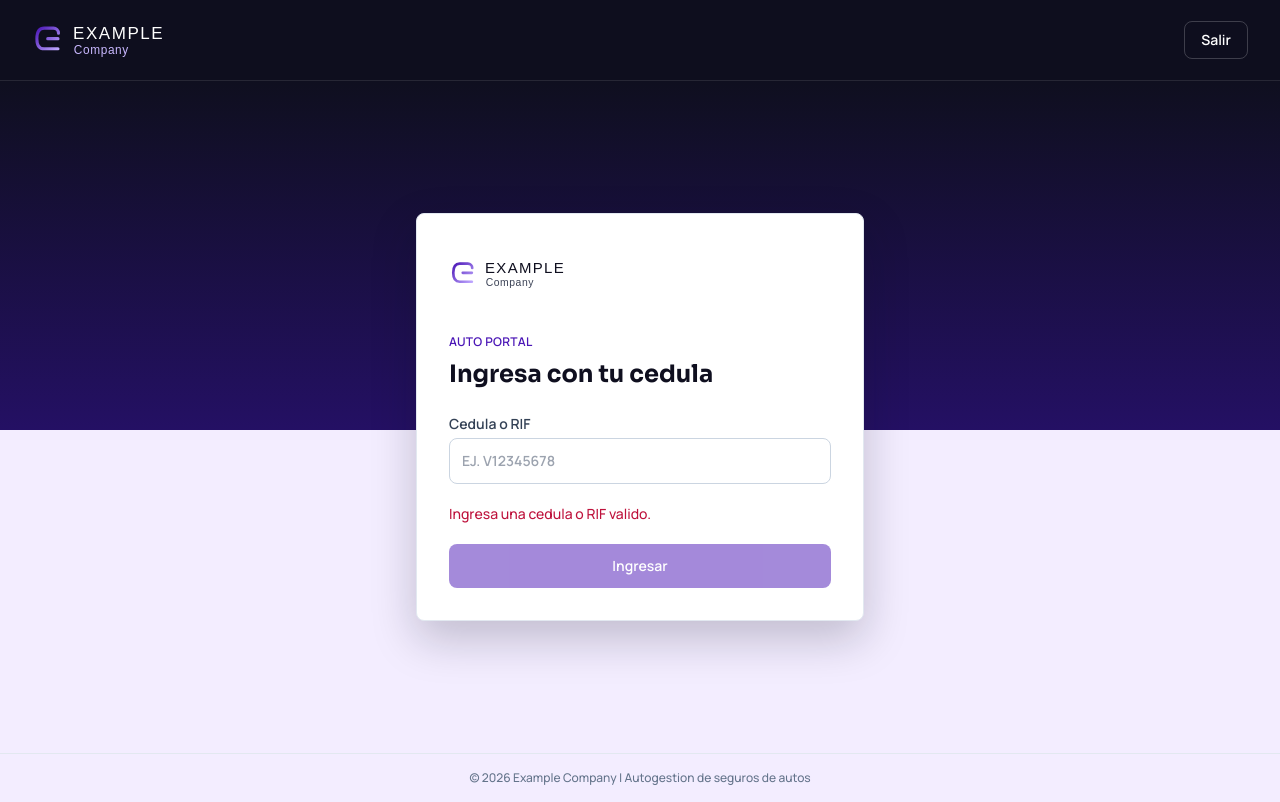
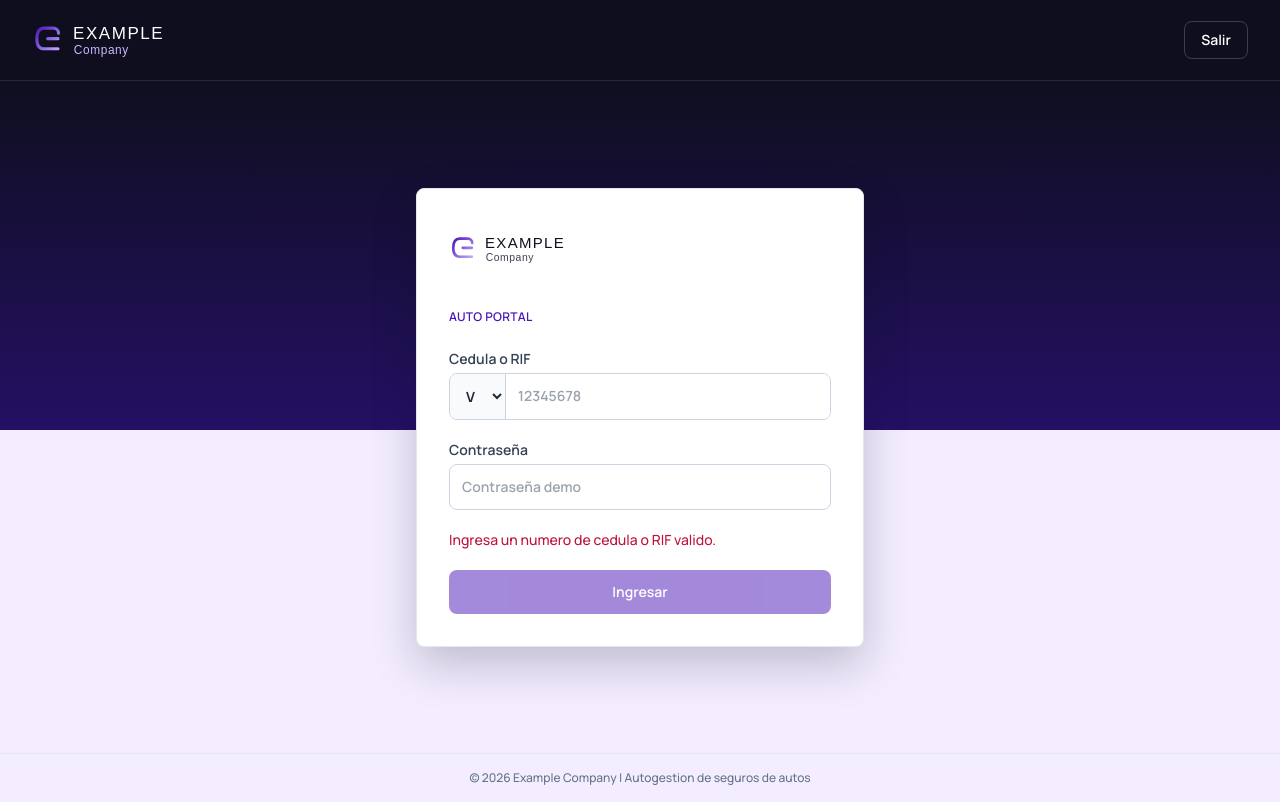
Before and after one commit to mlastra-dana/Portal_auto, a React (Vite) app: page / in a window 1280 px wide. Both pictures are taken after a click on the button "Salir". Built offline with nearby package versions, Linux system fonts and the light colour scheme; no server answers.

Commit message:
modified:   index.html 	new file:   public/favicon.svg 	modified:   src/components/ui/HeroSection.tsx 	modified:   src/pages/ValidationPortalPage.tsx

```diff
--- a/index.html
+++ b/index.html
@@ -3,6 +3,8 @@
   <head>
     <meta charset="UTF-8" />
     <meta name="viewport" content="width=device-width, initial-scale=1.0" />
+    <link rel="icon" type="image/svg+xml" href="/favicon.svg" />
+    <link rel="apple-touch-icon" href="/favicon.svg" />
     <meta
       name="description"
       content="Example Company, portal de autogestion para registrar vehiculos y enviar informacion a DANAConnect."
--- a/src/components/ui/HeroSection.tsx
+++ b/src/components/ui/HeroSection.tsx
@@ -2,20 +2,23 @@ import { FormEvent, useState } from 'react';
 import { useNavigate } from 'react-router-dom';
 import exampleCompanyLogoColor from '../../brand/Marca_example/logos/svg/example_company_color.svg';
 
-const normalizeId = (value: string) => value.replace(/\s+/g, '').toUpperCase();
-const isValidIdentity = (value: string) => /^(V|E|J|G)?-?\d{6,10}$/.test(normalizeId(value));
+const normalizeId = (prefix: string, value: string) => `${prefix}${value.replace(/\D/g, '')}`.toUpperCase();
+const isValidIdentity = (value: string) => /^\d{6,10}$/.test(value.replace(/\D/g, ''));
 
 const HeroSection = () => {
   const navigate = useNavigate();
+  const [identityPrefix, setIdentityPrefix] = useState('V');
   const [identity, setIdentity] = useState('');
+  const [password, setPassword] = useState('');
   const [touched, setTouched] = useState(false);
   const identityIsValid = isValidIdentity(identity);
+  const canSubmit = identityIsValid && password.trim().length > 0;
 
   const handleSubmit = (event: FormEvent<HTMLFormElement>) => {
     event.preventDefault();
     setTouched(true);
-    if (!identityIsValid) return;
-    sessionStorage.setItem('autoPortalIdentity', normalizeId(identity));
+    if (!canSubmit) return;
+    sessionStorage.setItem('autoPortalIdentity', normalizeId(identityPrefix, identity));
     navigate('/validation');
   };
 
@@ -26,32 +29,57 @@ const HeroSection = () => {
 
         <div className="mt-8">
           <p className="text-xs font-semibold uppercase tracking-wide text-brand-secondary">Auto Portal</p>
-          <h1 className="mt-2 font-display text-2xl font-bold text-brand-primary">Ingresa con tu cedula</h1>
         </div>
 
         <form onSubmit={handleSubmit} className="mt-6 space-y-5">
           <label className="block space-y-1 text-sm font-semibold text-slate-700">
             <span>Cedula o RIF</span>
+            <div className="flex overflow-hidden rounded-xl border border-slate-300 bg-white transition focus-within:border-brand-secondary">
+              <select
+                value={identityPrefix}
+                onChange={(event) => setIdentityPrefix(event.target.value)}
+                className="border-r border-slate-300 bg-slate-50 px-3 py-3 text-sm font-bold text-slate-800 outline-none"
+                aria-label="Tipo de documento"
+              >
+                <option value="V">V</option>
+                <option value="E">E</option>
+                <option value="J">J</option>
+                <option value="G">G</option>
+              </select>
+              <input
+                type="text"
+                value={identity}
+                onBlur={() => setTouched(true)}
+                onChange={(event) => setIdentity(event.target.value.replace(/\D/g, ''))}
+                className="min-w-0 flex-1 px-3 py-3 text-sm text-slate-900 outline-none"
+                placeholder="12345678"
+                autoComplete="username"
+                inputMode="numeric"
+                autoFocus
+              />
+            </div>
+          </label>
+
+          <label className="block space-y-1 text-sm font-semibold text-slate-700">
+            <span>Contraseña</span>
             <input
-              type="text"
-              value={identity}
-              onBlur={() => setTouched(true)}
-              onChange={(event) => setIdentity(event.target.value)}
-              className="w-full rounded-xl border border-slate-300 px-3 py-3 text-sm uppercase text-slate-900 outline-none transition focus:border-brand-secondary"
-              placeholder="Ej. V12345678"
-              autoComplete="username"
-              autoFocus
+              type="password"
+              value={password}
+              onChange={(event) => setPassword(event.target.value)}
+              className="w-full rounded-xl border border-slate-300 px-3 py-3 text-sm text-slate-900 outline-none transition focus:border-brand-secondary"
+              placeholder="Contraseña demo"
+              autoComplete="current-password"
             />
           </label>
 
           {touched && !identityIsValid ? (
-            <p className="text-sm font-medium text-rose-700">Ingresa una cedula o RIF valido.</p>
+            <p className="text-sm font-medium text-rose-700">Ingresa un numero de cedula o RIF valido.</p>
           ) : null}
 
           <button
             type="submit"
-            disabled={!identityIsValid}
-            className={`btn-primary w-full py-3 ${!identityIsValid ? 'cursor-not-allowed opacity-50' : ''}`}
+            disabled={!canSubmit}
+            className={`btn-primary w-full py-3 ${!canSubmit ? 'cursor-not-allowed opacity-50' : ''}`}
           >
             Ingresar
           </button>
--- a/src/pages/ValidationPortalPage.tsx
+++ b/src/pages/ValidationPortalPage.tsx
@@ -53,8 +53,9 @@ const documentTypeLabel: Record<VehicleDocumentType, string> = {
   unknown: 'Documento no reconocido'
 };
 
-const normalizeId = (value: string) => value.replace(/\s+/g, '').toUpperCase();
-const isValidIdentity = (value: string) => /^(V|E|J|G)?-?\d{6,10}$/.test(normalizeId(value));
+const normalizeStoredId = (value: string) => value.replace(/\s+/g, '').toUpperCase();
+const normalizeId = (prefix: string, value: string) => `${prefix}${value.replace(/\D/g, '')}`.toUpperCase();
+const isValidIdentity = (value: string) => /^\d{6,10}$/.test(value.replace(/\D/g, ''));
 
 const LAMBDA_URL = (import.meta.env.VITE_API_URL || import.meta.env.VITE_NOMBRE_FUNCION_LAMBDA_URL) as string | undefined;
 
@@ -163,7 +164,9 @@ const ValidationPortalPage = () => {
   const fileInputRef = useRef<HTMLInputElement | null>(null);
   const storedIdentity = sessionStorage.getItem('autoPortalIdentity') ?? '';
   const [step, setStep] = useState<FlowStep>(storedIdentity ? 'upload' : 'login');
-  const [identity, setIdentity] = useState(storedIdentity);
+  const [identityPrefix, setIdentityPrefix] = useState('V');
+  const [identity, setIdentity] = useState('');
+  const [password, setPassword] = useState('');
   const [identityTouched, setIdentityTouched] = useState(false);
   const [uploadedFile, setUploadedFile] = useState<File | null>(null);
   const [vehicleData, setVehicleData] = useState<VehicleData>(emptyVehicleData);
@@ -171,8 +174,9 @@ const ValidationPortalPage = () => {
   const [isExtracting, setIsExtracting] = useState(false);
   const [uploadError, setUploadError] = useState('');
 
-  const normalizedIdentity = normalizeId(identity);
+  const normalizedIdentity = storedIdentity || normalizeId(identityPrefix, identity);
   const identityIsValid = isValidIdentity(identity);
+  const canLogin = identityIsValid && password.trim().length > 0;
   const hasExtractedDocument = Boolean(uploadedFile && extractionMeta.documentValid);
   const validationErrors = useMemo(() => validateVehicleData(vehicleData), [vehicleData]);
   const canShowJson = hasExtractedDocument && validationErrors.length === 0;
@@ -199,8 +203,8 @@ const ValidationPortalPage = () => {
 
   const handleLogin = () => {
     setIdentityTouched(true);
-    if (!identityIsValid) return;
-    sessionStorage.setItem('autoPortalIdentity', normalizedIdentity);
+    if (!canLogin) return;
+    sessionStorage.setItem('autoPortalIdentity', normalizeId(identityPrefix, identity));
     setStep('upload');
   };
 
@@ -235,7 +239,7 @@ const ValidationPortalPage = () => {
       const extracted = await extractVehicleWithLambda(file);
       setVehicleData({
         ...extracted.vehicle,
-        ownerId: extracted.vehicle.ownerId || normalizedIdentity
+        ownerId: extracted.vehicle.ownerId || normalizeStoredId(normalizedIdentity)
       });
       setExtractionMeta(extracted.meta);
       setStep('upload');
@@ -277,27 +281,50 @@ const ValidationPortalPage = () => {
         <div className="space-y-5">
           {step === 'login' ? (
             <div className="rounded-2xl border border-slate-200 bg-white p-6 shadow-soft">
-              <h2 className="font-display text-lg font-bold text-brand-primary">Ingresa con tu cedula</h2>
-              <label className="mt-5 block space-y-1 text-sm font-semibold text-slate-700">
+              <label className="block space-y-1 text-sm font-semibold text-slate-700">
                 <span>Cedula o RIF</span>
+                <div className="flex overflow-hidden rounded-xl border border-slate-300 bg-white transition focus-within:border-brand-secondary">
+                  <select
+                    value={identityPrefix}
+                    onChange={(event) => setIdentityPrefix(event.target.value)}
+                    className="border-r border-slate-300 bg-slate-50 px-3 py-2.5 text-sm font-bold text-slate-800 outline-none"
+                    aria-label="Tipo de documento"
+                  >
+                    <option value="V">V</option>
+                    <option value="E">E</option>
+                    <option value="J">J</option>
+                    <option value="G">G</option>
+                  </select>
+                  <input
+                    type="text"
+                    value={identity}
+                    onBlur={() => setIdentityTouched(true)}
+                    onChange={(event) => setIdentity(event.target.value.replace(/\D/g, ''))}
+                    className="min-w-0 flex-1 px-3 py-2.5 text-sm text-slate-900 outline-none"
+                    placeholder="12345678"
+                    inputMode="numeric"
+                  />
+                </div>
+              </label>
+              <label className="mt-4 block space-y-1 text-sm font-semibold text-slate-700">
+                <span>Contraseña</span>
                 <input
-                  type="text"
-                  value={identity}
-                  onBlur={() => setIdentityTouched(true)}
-                  onChange={(event) => setIdentity(event.target.value)}
-                  className="w-full rounded-xl border border-slate-300 px-3 py-2.5 text-sm uppercase text-slate-900 outline-none transition focus:border-brand-secondary"
-                  placeholder="Ej. V12345678"
+                  type="password"
+                  value={password}
+                  onChange={(event) => setPassword(event.target.value)}
+                  className="w-full rounded-xl border border-slate-300 px-3 py-2.5 text-sm text-slate-900 outline-none transition focus:border-brand-secondary"
+                  placeholder="Contraseña demo"
                 />
               </label>
               {identityTouched && !identityIsValid ? (
-                <p className="mt-2 text-sm font-medium text-rose-700">Ingresa una cedula o RIF valido.</p>
+                <p className="mt-2 text-sm font-medium text-rose-700">Ingresa un numero de cedula o RIF valido.</p>
               ) : null}
               <div className="mt-5 flex justify-end">
                 <button
                   type="button"
                   onClick={handleLogin}
-                  className={`btn-primary ${!identityIsValid ? 'cursor-not-allowed opacity-50' : ''}`}
-                  disabled={!identityIsValid}
+                  className={`btn-primary ${!canLogin ? 'cursor-not-allowed opacity-50' : ''}`}
+                  disabled={!canLogin}
                 >
                   Continuar
                 </button>
```
Also changed, not shown: public/favicon.svg (added).
